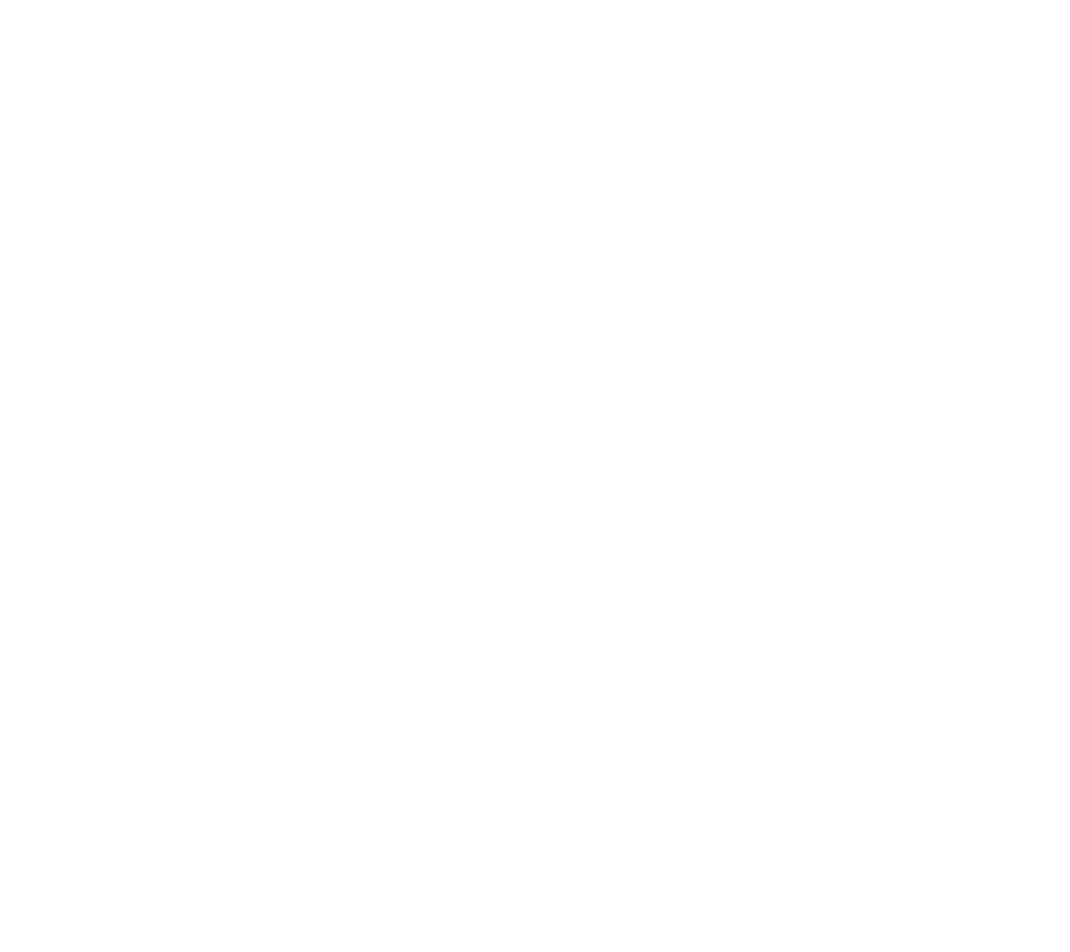
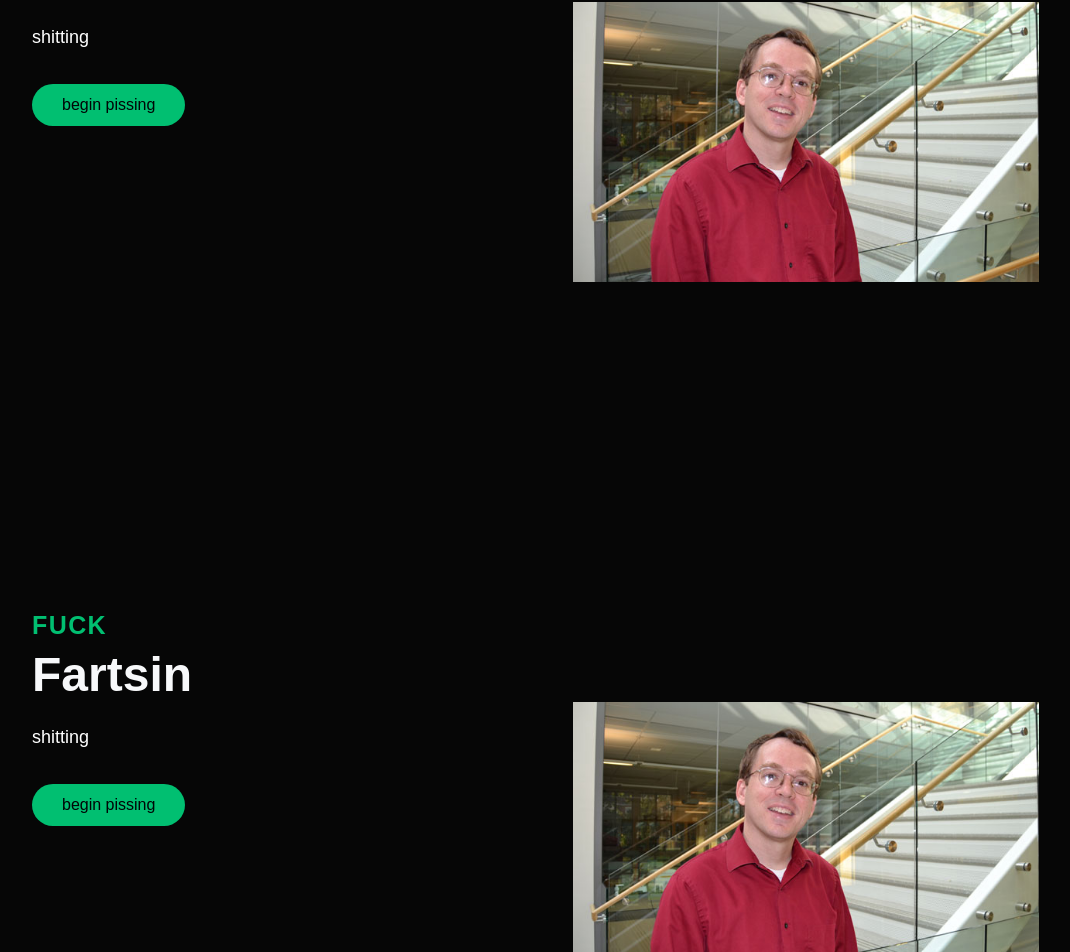
Before and after one commit to TheDeafOne/portfolio, a React (Create React App) app: page / in a window 1280 px wide. Shown: the part 2921-3873 px from the top of the page, without its empty margins (97-1167 px from the left). Before the commit the page ends 1280 px from the top, so only its background shows below. Built offline with nearby package versions, Linux system fonts and the light colour scheme.

Commit message:
multiple section with infoSection

```diff
--- a/src/components/InfoSection/Data.js
+++ b/src/components/InfoSection/Data.js
@@ -16,3 +16,79 @@
     primary: true,
     darkText: false
 }
+
+export const homeObjTwo = {
+    id: 'about',
+    lightBg: false,
+    lightText: true,
+    lightTextDesc: true,
+
+    topLine: 'Fuck',
+    headLine: 'Fartsin',
+    description: 'shitting',
+    buttonLabel: 'begin pissing',
+    imgStart: false,
+
+    img: require('../../images/dellingussy.jpg'),
+    alt: 'Car',
+    dark: true,
+    primary: true,
+    darkText: false
+}
+
+export const homeObjThree = {
+    id: 'about',
+    lightBg: false,
+    lightText: true,
+    lightTextDesc: true,
+
+    topLine: 'Fuck',
+    headLine: 'Fartsin',
+    description: 'shitting',
+    buttonLabel: 'begin pissing',
+    imgStart: false,
+
+    img: require('../../images/dellingussy.jpg'),
+    alt: 'Car',
+    dark: true,
+    primary: true,
+    darkText: false
+}
+
+export const homeObjFour = {
+    id: 'about',
+    lightBg: false,
+    lightText: true,
+    lightTextDesc: true,
+
+    topLine: 'Fuck',
+    headLine: 'Fartsin',
+    description: 'shitting',
+    buttonLabel: 'begin pissing',
+    imgStart: false,
+
+    img: require('../../images/dellingussy.jpg'),
+    alt: 'Car',
+    dark: true,
+    primary: true,
+    darkText: false
+}
+
+export const homeObjFive = {
+    id: 'about',
+    lightBg: false,
+    lightText: true,
+    lightTextDesc: true,
+
+    topLine: 'Fuck',
+    headLine: 'Fartsin',
+    description: 'shitting',
+    buttonLabel: 'begin pissing',
+    imgStart: false,
+
+    img: require('../../images/dellingussy.jpg'),
+    alt: 'Car',
+    dark: true,
+    primary: true,
+    darkText: false
+}
--- a/src/components/InfoSection/InfoElements.js
+++ b/src/components/InfoSection/InfoElements.js
@@ -3,7 +3,7 @@
 export const InfoContainer = styled.div`
     color: #fff;
     background: ${({ lightBg }) => (lightBg ? '#f9f9f9' : '#060606')};
-    height: 600px;
+    height: 700px;
 
     @media screen and (max-width: 768) {
         padding: 100px 0;
@@ -13,7 +13,7 @@
 export const InfoWrapper = styled.div`
     display: grid;
     z-index: 1;
-    height: 500px;
+    height: 400px;
     width: 100%;
     max-width: 1100px;
     margin-right: auto;
--- a/src/pages/index.js
+++ b/src/pages/index.js
@@ -3,7 +3,7 @@
 import Navbar from '../components/Navbar';
 import WelcomeSection from '../components/WelcomeSection';
 import InfoSection from '../components/InfoSection';
-import { homeObjOne } from '../components/InfoSection/Data';
+import { homeObjOne, homeObjTwo, homeObjThree, homeObjFour,  homeObjFive} from '../components/InfoSection/Data';
 
 const Home = () => {
     const [isOpen, setIsOpen] = useState(false);
@@ -18,6 +18,10 @@
         <Sidebar isOpen={isOpen} toggle={toggle}/>
         <WelcomeSection />
         <InfoSection {...homeObjOne}/>
+        <InfoSection {...homeObjTwo}/>
+        <InfoSection {...homeObjThree}/>
+        <InfoSection {...homeObjFour}/>
+        <InfoSection {...homeObjFive}/>
     </>
     )
 }
```
